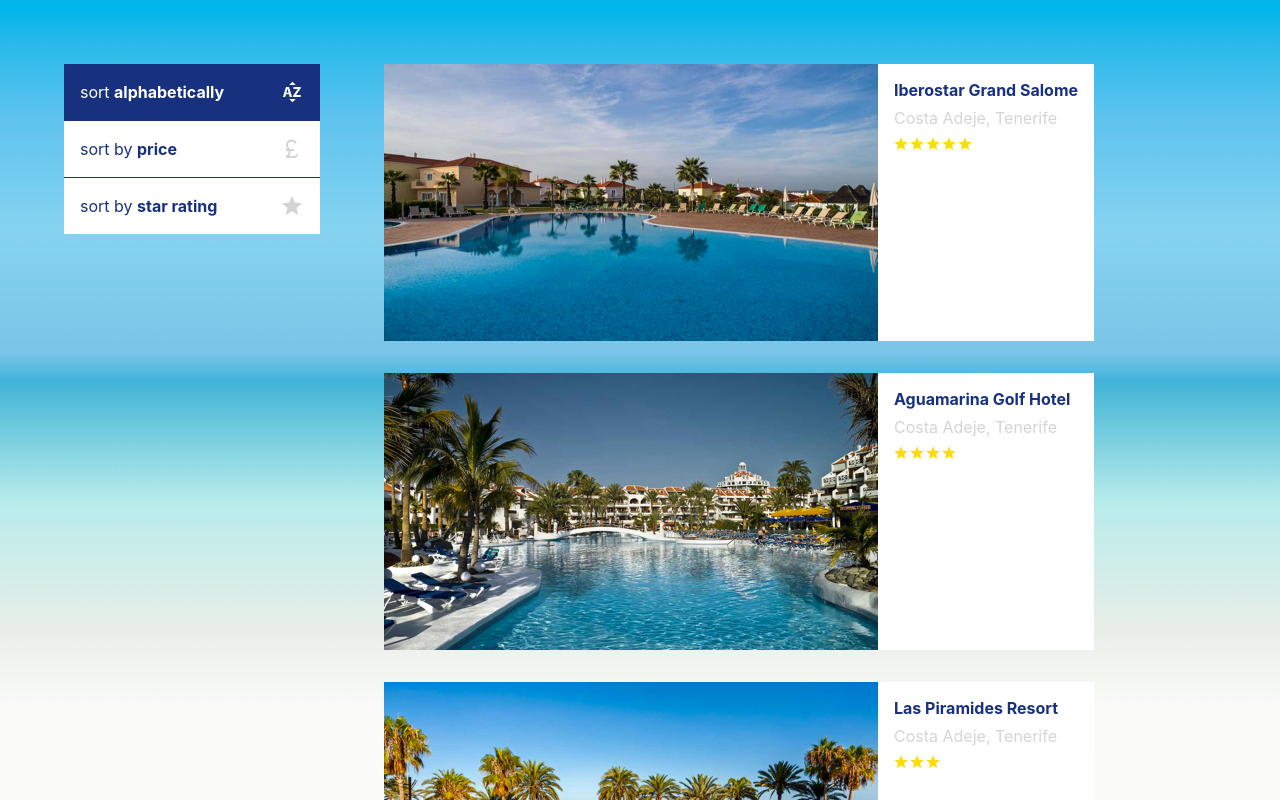
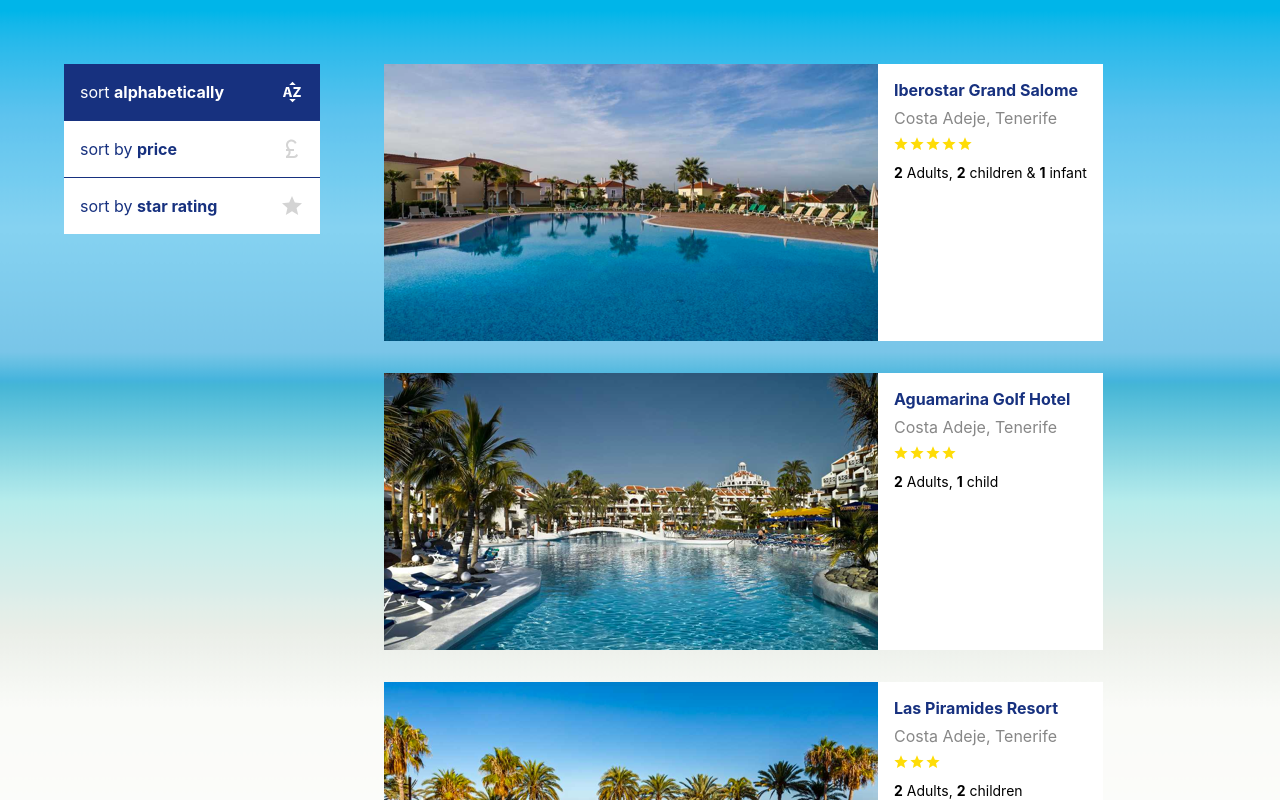
Before and after one commit to tomShoutTheSecond/OnTheBeachTask, a React (Create React App) app in the folder on-the-beach-task/: page / in a window 1280 px wide. Shown: the top 800 px of the page. Built offline with nearby package versions, Linux system fonts and the light colour scheme.

Commit message:
Add the attendees text

```diff
--- a/on-the-beach-task/src/Colors.tsx
+++ b/on-the-beach-task/src/Colors.tsx
@@ -12,6 +12,6 @@ export class Colors
 
     static get grey()
     {
-        return "#d4d4d4";
+        return "#878787";
     }
 }
--- a/on-the-beach-task/src/HolidayListComponent.tsx
+++ b/on-the-beach-task/src/HolidayListComponent.tsx
@@ -27,6 +27,7 @@ export class HolidayListComponent extends React.Component<HolidayListComponentPr
                     {[...Array(holiday.starRating)].map(((e, i) =>
                         <img style={{ display: "inline-block", width: "16px", height: "16px" }} src={Util.getImageUrl("icon-star-yellow.svg")}/>))}
                 </div>
+                {this.getAttendeesText(holiday)}
             </div>
         </div>);
 
@@ -43,4 +44,13 @@ export class HolidayListComponent extends React.Component<HolidayListComponentPr
             </div>
         )
     }
+
+    getAttendeesText(holiday : Holiday)
+    {
+        let adultS = holiday.adults == 1 ? "" : "s";
+        let children = holiday.children == 1 ? "child" : "children";
+        let infantS = holiday.infants == 1 ? "" : "s";
+        let infantText = holiday.infants == 0 ? "" : <span> & <b>{holiday.infants}</b> infant{infantS}</span>;
+        return <p style={{ padding: "8px 16px 0px 16px", fontSize: "14px" }}><b>{holiday.adults}</b> Adult{adultS}, <b>{holiday.children}</b> {children}{infantText}</p>
+    }
 }
```
